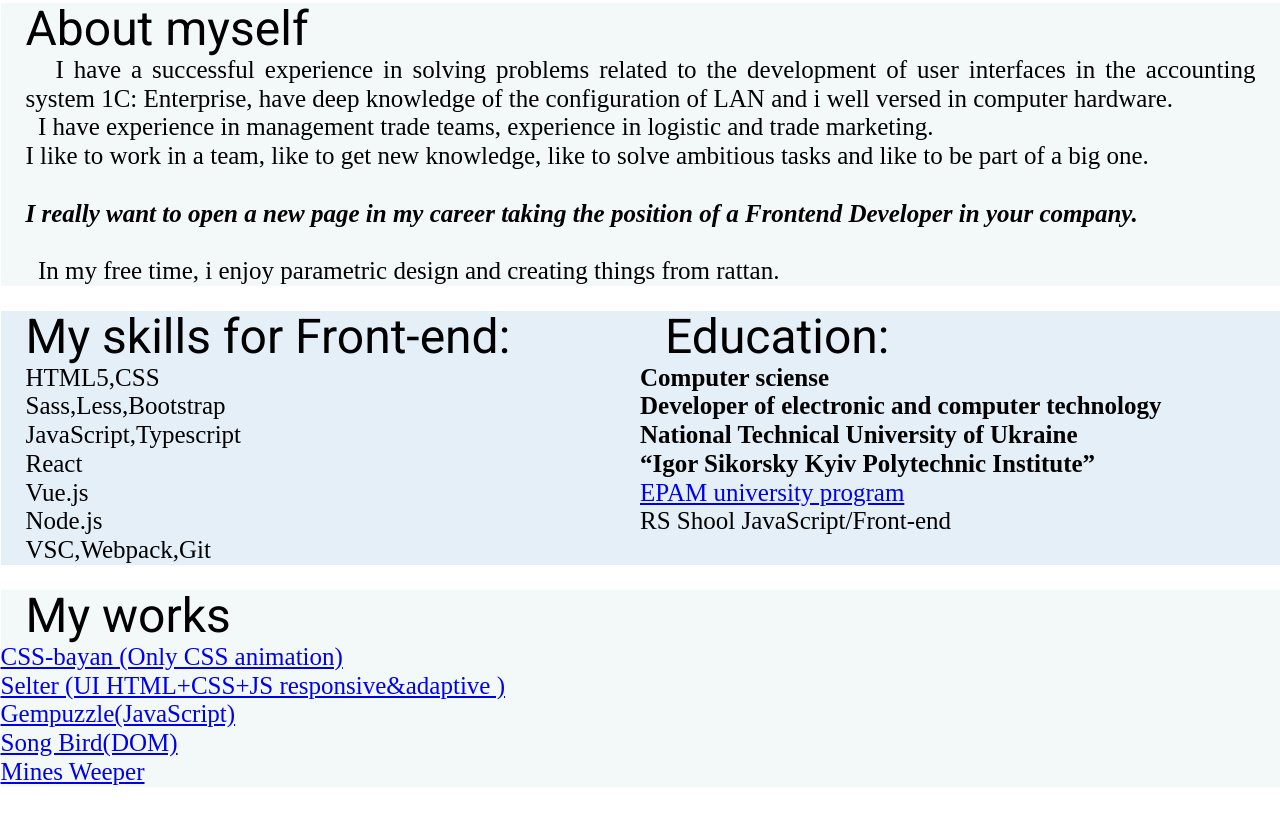
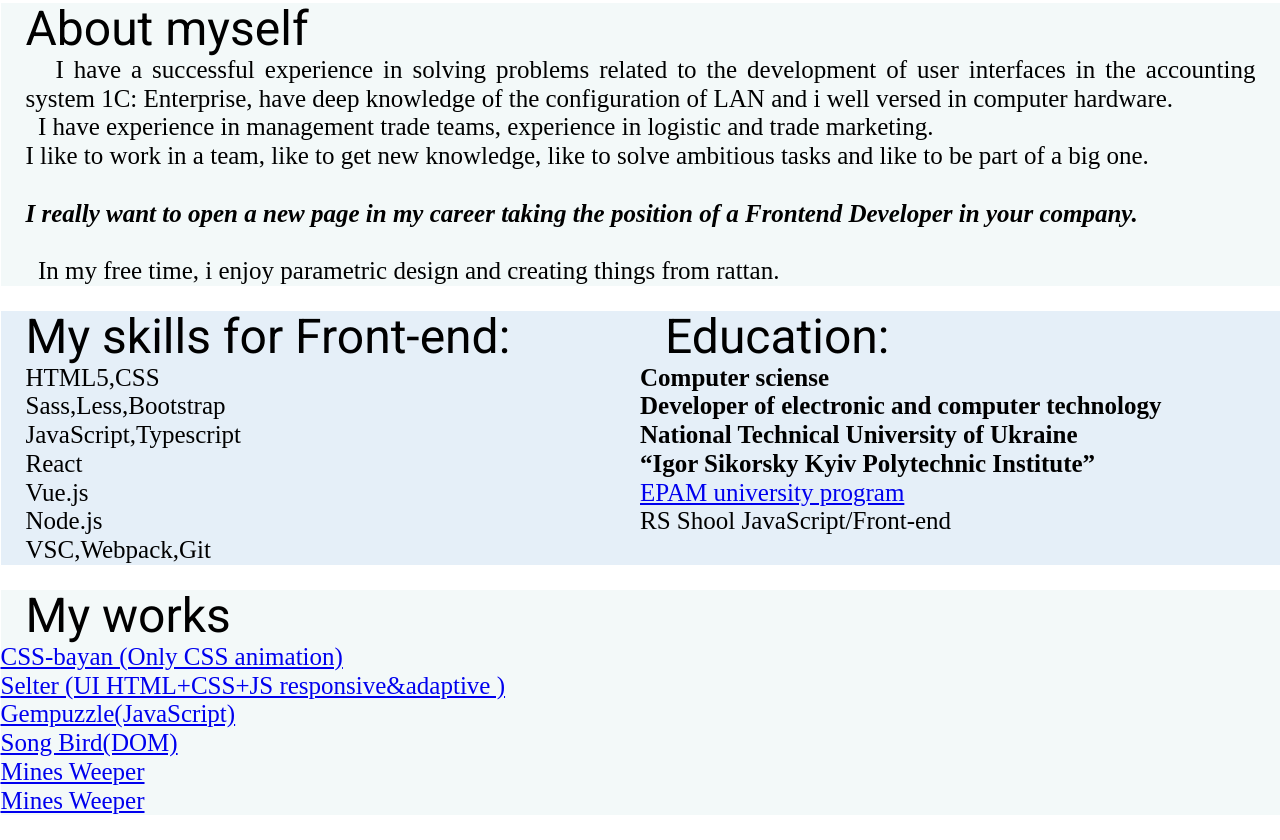
Before and after one commit to scerbina2016/Andrey-Scerbina-cv, a plain HTML site: page index.html in a window 1280 px wide. Shown: the part 399-1239 px from the top of the page. Before the commit the page ends 1211 px from the top, so only its background shows below. Drawn offline with nearby package versions, Linux system fonts and the light colour scheme.

Commit message:
add virtual keyboard

```diff
--- a/index.html
+++ b/index.html
@@ -78,7 +78,7 @@ I like to work in a team, like to get new knowledge, like to solve ambitious tas
                 <div class="css-bayan"> <a rel="noopener" href="https://scerbina2016.github.io/gempuzzle/" target="_blank">Gempuzzle(JavaScript)</a></div>
                 <div class="css-bayan"> <a rel="noopener" href="https://scerbina2016.github.io/SongbirdDep/songbird/" target="_blank">Song Bird(DOM)</a></div>
                 <div class="css-bayan"> <a rel="noopener" href="https://scerbina2016.github.io/minesweeper/" target="_blank">Mines Weeper</a></div>
-
+                <div class="css-bayan"> <a rel="noopener" href="https://scerbina2016.github.io/virtual-keyboard/" target="_blank">Mines Weeper</a></div>
 
 
             </section>
```
